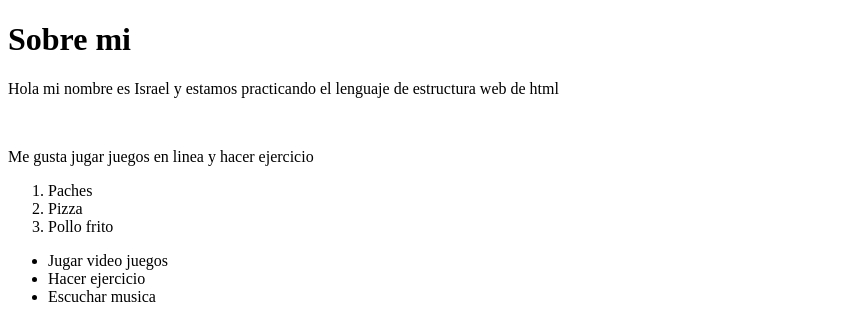
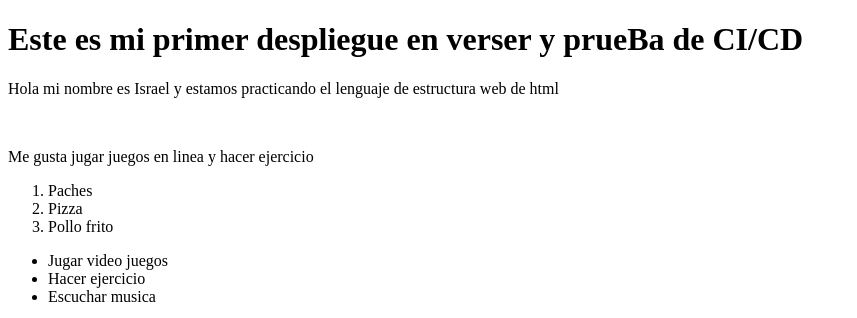
Before and after one commit to I-S-R-A12/Proyecto-, a plain HTML site: page index.html in a window 1280 px wide. Shown: the top 318 px of the page, without its empty margins (0-857 px from the left). Drawn offline with Linux system fonts and the light colour scheme.

Commit message:
Cambio de texto en el H1

```diff
--- a/index.html
+++ b/index.html
@@ -8,7 +8,7 @@
 
       <body>
           <!-- Tu contenido irá aquí -->
-		<h1> Sobre mi</h1>
+		<h1> Este es mi primer despliegue en verser y prueBa de CI/CD</h1>
 		<p>
 			Hola mi nombre es Israel y estamos practicando el lenguaje de 			estructura web de html
 		</p>
```
